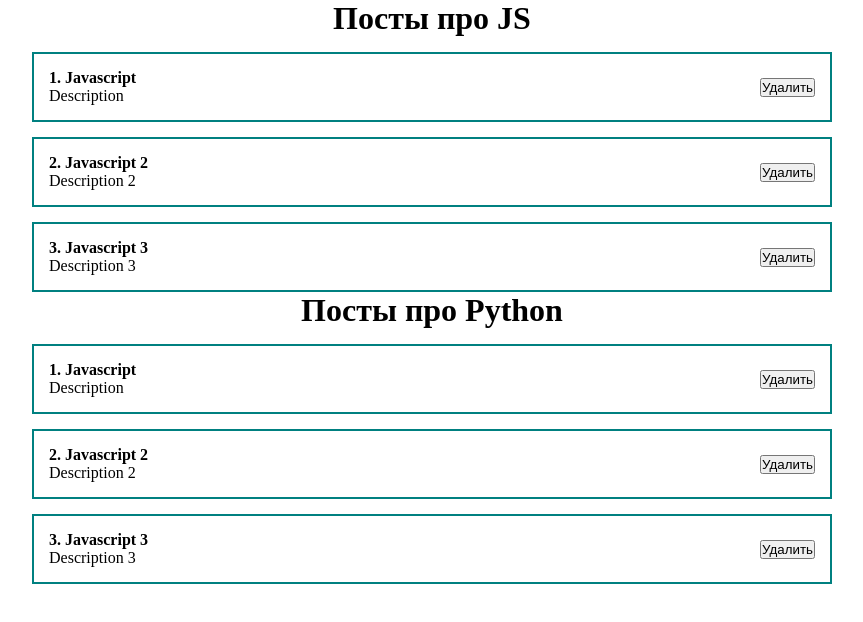
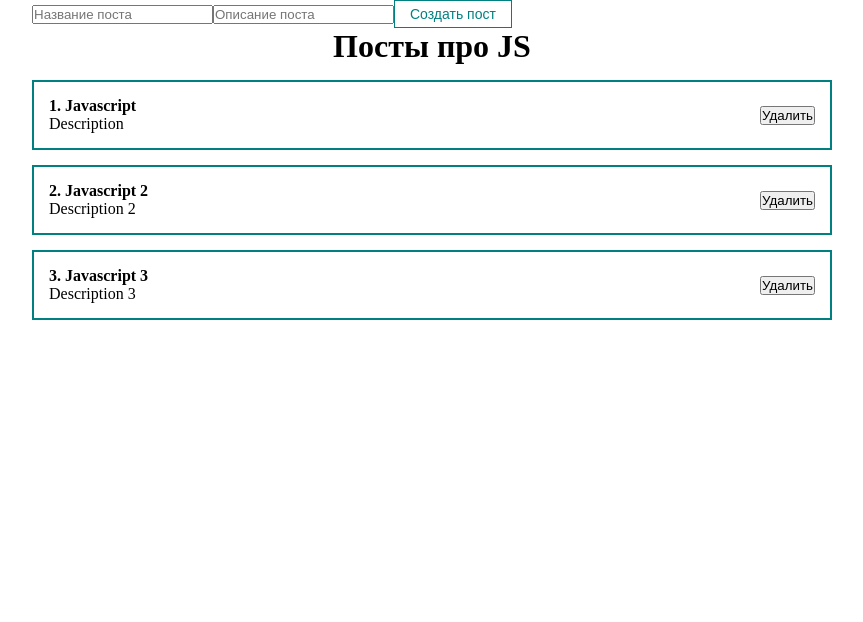
Before and after one commit to Ajtemir/ReactUlbiLearning, a React (Create React App) app: page / in a window 1280 px wide. Shown: the top 622 px of the page, without its empty margins (208-1071 px from the left). Built offline with nearby package versions, Linux system fonts and the light colour scheme.

Commit message:
из-за деструктизации все будет улетать правильно

```diff
--- a/src/App.js
+++ b/src/App.js
@@ -2,6 +2,7 @@ import React, {useState} from 'react';
 import './styles/App.css';
 import PostItem from "./components/PostItem";
 import PostList from "./components/PostList";
+import MyButton from "./components/UI/button/MyButton";
 function App() {
     const [posts, setPosts] = useState([
         { id: 1, title: 'Javascript', body: 'Description'},
@@ -9,15 +10,14 @@ function App() {
         { id: 3, title: 'Javascript 3', body: 'Description 3'},
     ]);
 
-    const [posts2, setPosts2] = useState([
-        { id: 1, title: 'Python', body: 'Description'},
-        { id: 2, title: 'Python 2', body: 'Description 2'},
-        { id: 3, title: 'Python 3', body: 'Description 3'},
-    ]);
   return (
     <div className="App">
+        <form action="">
+            <input type="text" placeholder="Название поста"/>
+            <input type="text" placeholder="Описание поста"/>
+            <MyButton disabled>Создать пост</MyButton>
+        </form>
         <PostList posts={posts} title='Посты про JS'/>
-        <PostList posts={posts} title='Посты про Python'/>
     </div>
   );
 }
--- /dev/null
+++ b/src/components/UI/button/MyButton.jsx
@@ -0,0 +1,12 @@
+import React from 'react';
+import classes from './MyButton.module.css';
+
+const MyButton = ({children, ...props}) => {
+    return (
+        <button {...props} className={classes.myBtn}>
+            {children}
+        </button>
+    );
+};
+
+export default MyButton;
--- /dev/null
+++ b/src/components/UI/button/MyButton.module.css
@@ -0,0 +1,8 @@
+.myBtn{
+    padding: 5px 15px;
+    color: teal;
+    font-size: 14px;
+    background: transparent;
+    border: 1px solid teal;
+    cursor: pointer;
+}
```
